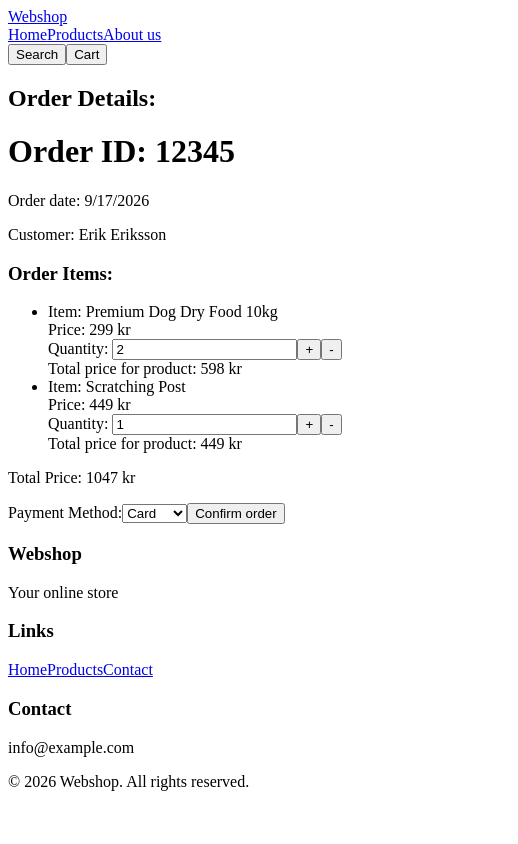
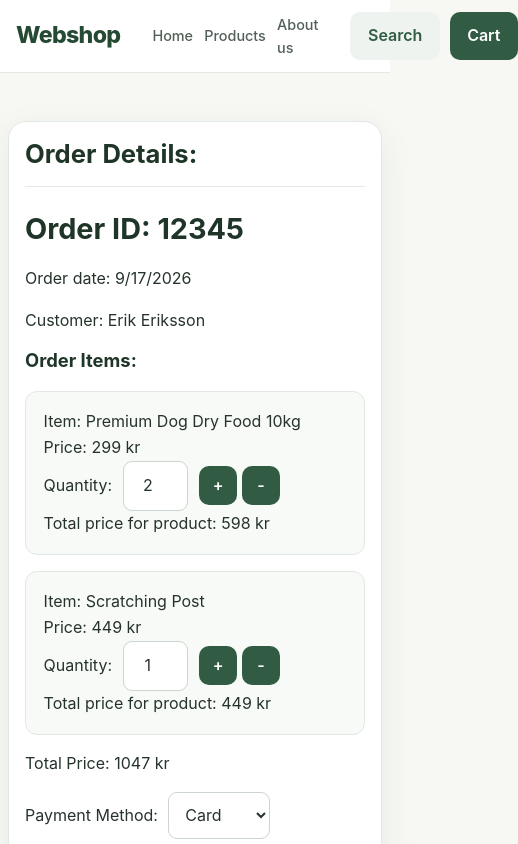
Before and after one commit to ekatera/Webshop_group_project, a React (Vite) app: page /order in a window 390 px wide. Shown: the top 844 px of the page, 518 px wide, since content can reach past the window. Built offline with nearby package versions, Linux system fonts and the light colour scheme; data requests are answered from the project's data file.

Commit message:
Add responsive styling for webshop

```diff
--- a/src/App.css
+++ b/src/App.css
@@ -0,0 +1,286 @@
+.header {
+  background: #ffffff;
+  border-bottom: 1px solid #e4e9e5;
+  position: sticky;
+  top: 0;
+  z-index: 100;
+}
+
+.header__container {
+  width: min(1180px, calc(100% - 2rem));
+  min-height: 72px;
+  margin: 0 auto;
+  display: flex;
+  align-items: center;
+  gap: 2rem;
+}
+
+.header__logo {
+  color: #244a34;
+  font-size: 1.45rem;
+  font-weight: 800;
+  letter-spacing: -0.03em;
+}
+
+.header__nav {
+  display: flex;
+  align-items: center;
+  gap: 1.5rem;
+  margin-right: auto;
+}
+
+.header__nav a {
+  color: #526058;
+  font-weight: 500;
+  transition: color 0.15s ease;
+}
+
+.header__nav a:hover {
+  color: #244a34;
+}
+
+.header__actions {
+  display: flex;
+  gap: 0.6rem;
+}
+
+.header__actions button:first-child {
+  background: #eef3ef;
+  color: #315c43;
+}
+
+.products-page {
+  width: min(1180px, calc(100% - 2rem));
+  margin: 0 auto;
+  padding: 3rem 0 4rem;
+}
+
+.products-page > h1 {
+  margin-bottom: 2rem;
+}
+
+.products-grid {
+  display: grid;
+  grid-template-columns: repeat(4, minmax(0, 1fr));
+  gap: 1.25rem;
+}
+
+.product-card {
+  min-height: 150px;
+  padding: 1.4rem;
+  display: flex;
+  flex-direction: column;
+  background: #ffffff;
+  border: 1px solid #e2e8e3;
+  border-radius: 16px;
+  box-shadow: 0 5px 18px rgba(31, 53, 40, 0.06);
+  transition:
+    transform 0.2s ease,
+    box-shadow 0.2s ease;
+}
+
+.product-card:hover {
+  transform: translateY(-4px);
+  box-shadow: 0 10px 28px rgba(31, 53, 40, 0.11);
+}
+
+.product-card h2 {
+  margin-bottom: 1rem;
+  font-size: 1.15rem;
+}
+
+.product-card__price {
+  margin-top: auto;
+  margin-bottom: 0;
+  color: #315c43;
+  font-size: 1.1rem;
+  font-weight: 700;
+}
+
+.checkout-container,
+.order-container,
+.confirmation-container {
+  width: min(760px, calc(100% - 2rem));
+  margin: 3rem auto;
+  padding: 2rem;
+  background: #ffffff;
+  border: 1px solid #e2e8e3;
+  border-radius: 18px;
+  box-shadow: 0 10px 35px rgba(31, 53, 40, 0.07);
+}
+
+.checkout-container > h2,
+.order-container > h2,
+.confirmation-container > h2 {
+  margin-bottom: 1.5rem;
+  padding-bottom: 1rem;
+  border-bottom: 1px solid #e5eae6;
+}
+
+.checkout-container form {
+  margin-top: 2rem;
+  padding-top: 1.5rem;
+  border-top: 1px solid #e5eae6;
+}
+
+.checkout-container form h3 {
+  margin-bottom: 1.25rem;
+}
+
+.checkout-container form label {
+  display: flex;
+  flex-direction: column;
+  gap: 0.4rem;
+  margin-bottom: 1rem;
+  font-weight: 600;
+}
+
+.checkout-container form label:has(input[type="radio"]) {
+  flex-direction: row;
+  align-items: center;
+  width: fit-content;
+  padding: 0.7rem 1rem;
+  border: 1px solid #dce4de;
+  border-radius: 10px;
+  background: #fafcf9;
+  cursor: pointer;
+}
+
+.checkout-container form input:not([type="radio"]) {
+  width: 100%;
+}
+
+.checkout-container input[type="radio"] {
+  accent-color: #315c43;
+}
+
+.checkout-container form > p {
+  margin-top: -0.65rem;
+  margin-bottom: 1rem;
+  color: #a33c3c;
+  font-size: 0.9rem;
+}
+
+.checkout-container form button {
+  margin-top: 0.5rem;
+}
+
+.checkout-container ul,
+.order-container ul {
+  padding: 0;
+  list-style: none;
+}
+
+.checkout-container li,
+.order-container li {
+  margin-bottom: 1rem;
+  padding: 1.1rem;
+  background: #f8faf7;
+  border: 1px solid #e2e8e3;
+  border-radius: 12px;
+}
+
+.order-container li input,
+.checkout-container li input {
+  width: 65px;
+  margin: 0 0.4rem;
+  text-align: center;
+}
+
+.order-container li button {
+  min-width: 38px;
+  margin-left: 0.3rem;
+  padding: 0.4rem 0.65rem;
+}
+
+.order-container select {
+  margin-left: 0.6rem;
+}
+
+.order-container > button {
+  margin-top: 1.5rem;
+}
+
+.confirmation-container {
+  text-align: center;
+  padding-top: 3rem;
+  padding-bottom: 3rem;
+}
+
+.confirmation-container h2 {
+  color: #315c43;
+}
+
+.confirmation-container strong {
+  color: #1f3528;
+}
+
+.footer {
+  margin-top: auto;
+  background: #1f3528;
+  color: #e7eee9;
+}
+
+.footer__container {
+  width: min(1180px, calc(100% - 2rem));
+  margin: 0 auto;
+  padding: 3rem 0;
+  display: grid;
+  grid-template-columns: 2fr 1fr 1fr;
+  gap: 3rem;
+}
+
+.footer__section {
+  display: flex;
+  flex-direction: column;
+  align-items: flex-start;
+  gap: 0.45rem;
+}
+
+.footer__section h3 {
+  color: white;
+  margin-bottom: 0.4rem;
+}
+
+.footer__section p {
+  margin-bottom: 0;
+  color: #c8d4cb;
+}
+
+.footer__section a {
+  color: #c8d4cb;
+}
+
+.footer__section a:hover {
+  color: white;
+}
+
+.footer__bottom {
+  border-top: 1px solid rgba(255, 255, 255, 0.12);
+  padding: 1rem;
+  text-align: center;
+}
+
+.footer__bottom p {
+  margin: 0;
+  color: #aebdb2;
+  font-size: 0.9rem;
+}
+
+@media (max-width: 480px) {
+  .products-grid {
+    grid-template-columns: 1fr;
+  }
+
+  .header__nav {
+    gap: 0.7rem;
+    font-size: 0.9rem;
+  }
+
+  .checkout-container,
+  .order-container,
+  .confirmation-container {
+    width: calc(100% - 1rem);
+    padding: 1rem;
+  }
+}
--- a/src/App.tsx
+++ b/src/App.tsx
@@ -1,3 +1,4 @@
+import './App.css';
 import {BrowserRouter as Router, Routes, Route} from 'react-router-dom';
 import Header from './components/Header';
 import Footer from './components/Footer';
--- a/src/components/Products.tsx
+++ b/src/components/Products.tsx
@@ -14,17 +14,19 @@ const Products = () => {
         return <p>Something went wrong...</p>;
     }
 
-    return (
-        <div>
-            <h1>Products</h1>
+return (
+    <main className="products-page">
+        <h1>Products</h1>
 
+        <div className="products-grid">
             {products?.map((product: any) => (
-                <div key={product.id}>
+                <article className="product-card" key={product.id}>
                     <h2>{product.title}</h2>
-                    <p>{product.price} kr</p>
-                </div>
+                    <p className="product-card__price">{product.price} kr</p>
+                </article>
             ))}
         </div>
+    </main>
     );
 };
 
--- a/src/index.css
+++ b/src/index.css
@@ -0,0 +1,103 @@
+* {
+  box-sizing: border-box;
+}
+
+html {
+  scroll-behavior: smooth;
+}
+
+body {
+  margin: 0;
+  min-width: 320px;
+  min-height: 100vh;
+  font-family: Inter, Arial, Helvetica, sans-serif;
+  background: #f7f8f4;
+  color: #26332b;
+  line-height: 1.6;
+}
+
+#root {
+  min-height: 100vh;
+  display: flex;
+  flex-direction: column;
+}
+
+h1,
+h2,
+h3 {
+  margin-top: 0;
+  color: #1f3528;
+  line-height: 1.25;
+}
+
+h1 {
+  font-size: clamp(1.8rem, 4vw, 2.6rem);
+}
+
+h2 {
+  font-size: clamp(1.6rem, 3vw, 2.1rem);
+}
+
+h3 {
+  font-size: 1.15rem;
+}
+
+p {
+  margin-top: 0;
+}
+
+a {
+  color: inherit;
+  text-decoration: none;
+}
+
+button,
+input,
+select {
+  font: inherit;
+}
+
+button {
+  border: none;
+  border-radius: 10px;
+  padding: 0.7rem 1.1rem;
+  background: #315c43;
+  color: #ffffff;
+  font-weight: 600;
+  cursor: pointer;
+  transition:
+    transform 0.15s ease,
+    background 0.15s ease,
+    box-shadow 0.15s ease;
+}
+
+button:hover:not(:disabled) {
+  background: #244a34;
+  transform: translateY(-1px);
+  box-shadow: 0 5px 14px rgba(31, 53, 40, 0.15);
+}
+
+button:disabled {
+  opacity: 0.55;
+  cursor: not-allowed;
+}
+
+input,
+select {
+  border: 1px solid #ccd5ce;
+  border-radius: 9px;
+  padding: 0.7rem 0.8rem;
+  background: #ffffff;
+  color: #26332b;
+}
+
+input:focus,
+select:focus {
+  outline: 2px solid #91ad9b;
+  outline-offset: 1px;
+  border-color: #315c43;
+}
+
+::selection {
+  background: #d9e8dc;
+}
```
